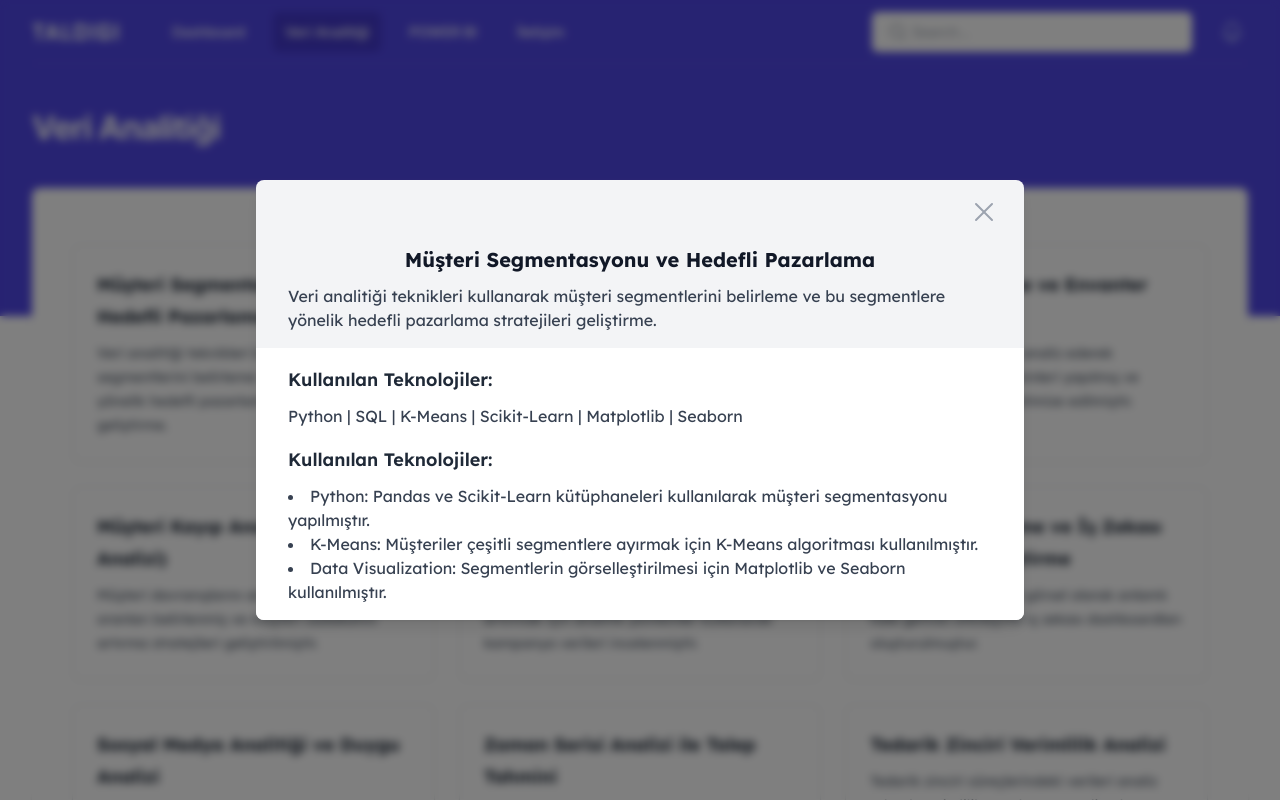
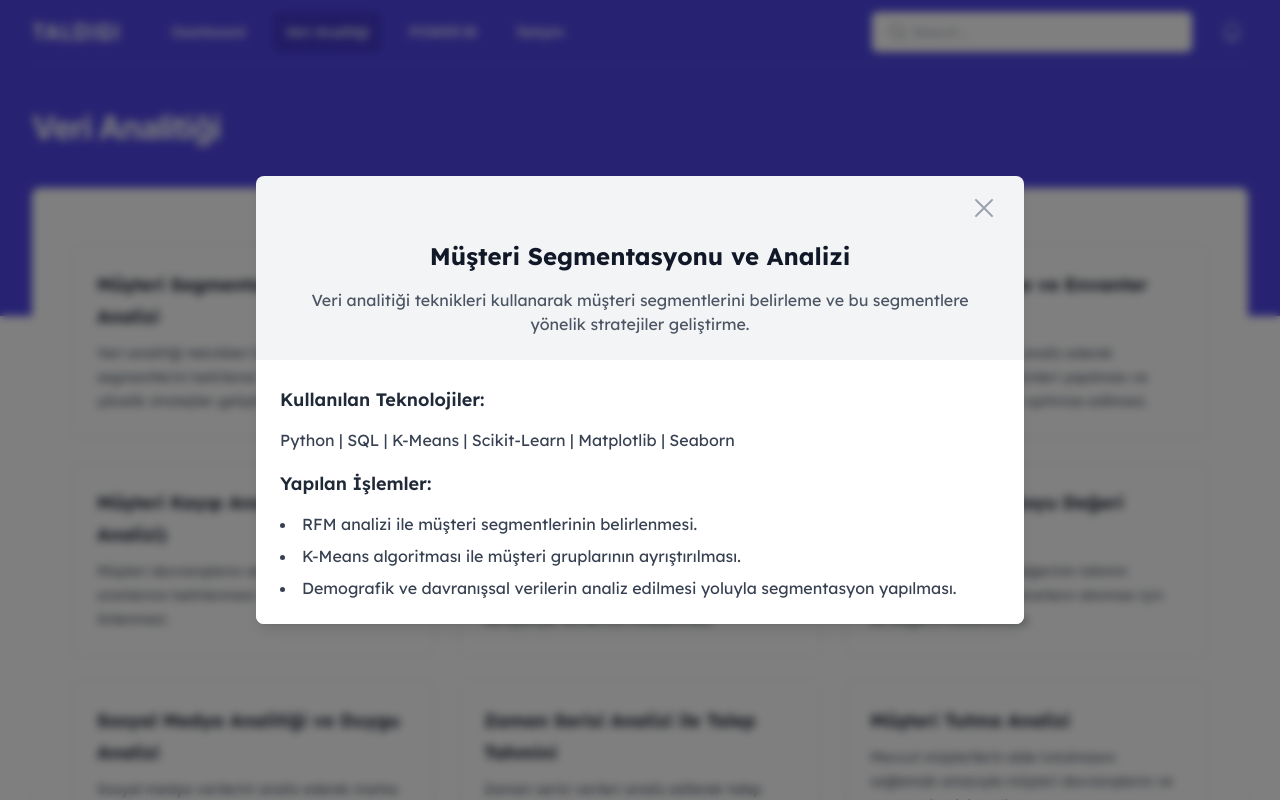
Before and after one commit to Altuggurgul/nextproject, a Next.js app: page /verianalitigi in a window 1280 px wide. Both pictures are taken after a click on the element 253 px from the left and 353 px from the top of the page. Shown: the top 800 px of the page. Built offline with nearby package versions, Linux system fonts and the light colour scheme.

Commit message:
Gallery ve verianaliti modal bileşenlerde düzenlemeler yapıldı

```diff
--- a/src/components/verianalitigi.jsx
+++ b/src/components/verianalitigi.jsx
@@ -15,12 +15,12 @@ const Cardsdata = ({ searchTerm = '', category }) => {
   const cardsData = [
     {
       category: 'Customer Analytics',
-      title: 'Müşteri Segmentasyonu ve Hedefli Pazarlama',
-      description: 'Veri analitiği teknikleri kullanarak müşteri segmentlerini belirleme ve bu segmentlere yönelik hedefli pazarlama stratejileri geliştirme.',
-      technologies: [
-        'Python: Pandas ve Scikit-Learn kütüphaneleri kullanılarak müşteri segmentasyonu yapılmıştır.',
-        'K-Means: Müşteriler çeşitli segmentlere ayırmak için K-Means algoritması kullanılmıştır.',
-        'Data Visualization: Segmentlerin görselleştirilmesi için Matplotlib ve Seaborn kullanılmıştır.'
+      title: 'Müşteri Segmentasyonu ve Analizi',
+      description: 'Veri analitiği teknikleri kullanarak müşteri segmentlerini belirleme ve bu segmentlere yönelik stratejiler geliştirme.',
+      examples: [
+        'RFM analizi ile müşteri segmentlerinin belirlenmesi.',
+        'K-Means algoritması ile müşteri gruplarının ayrıştırılması.',
+        'Demografik ve davranışsal verilerin analiz edilmesi yoluyla segmentasyon yapılması.'
       ],
       technologiesList: [
         "Python",
@@ -32,170 +32,160 @@ const Cardsdata = ({ searchTerm = '', category }) => {
       ]
     },
     {
-      category: 'Anomaly Detection',
-      title: 'Makine Öğrenmesi ile Anomali Tespiti',
-      description: 'Veri setlerinde olağandışı veya beklenmeyen veri noktalarını tespit etmek için makine öğrenmesi algoritmaları kullanılmıştır.',
-      technologies: [
-        'Python: TensorFlow ve Keras kütüphaneleri kullanılarak derin öğrenme modelleri oluşturulmuştur.',
-        'Autoencoder: Anomali tespiti için bir Autoencoder modeli eğitilmiştir.',
-        'Data Preprocessing: Verilerin normalizasyonu ve temizlenmesi için Pandas ve NumPy kullanılmıştır.'
+      category: 'Customer Sentiment Analysis',
+      title: 'Müşteri Duygu Analizi',
+      description: 'Müşteri geri bildirimleri ve sosyal medya verileri kullanılarak duygu analizi yapılması.',
+      examples: [
+        'Doğal dil işleme teknikleri ile müşteri geri bildirimlerinin analiz edilmesi.',
+        'Duygu analizi modelleri kullanılarak müşteri memnuniyeti değerlendirilmesi.',
+        'Sosyal medya verilerinden elde edilen içgörüler ile duygu analizi yapılması.'
       ],
       technologiesList: [
         "Python",
-        "TensorFlow",
-        "Keras",
-        "Autoencoder",
-        "Pandas",
-        "NumPy"
+        "NLTK",
+        "TextBlob",
+        "VADER",
+        "Scikit-Learn"
       ]
     },
     {
       category: 'Sales Forecasting',
       title: 'Satış Tahminleme ve Envanter Optimizasyonu',
-      description: 'Geçmiş satış verilerini analiz ederek gelecekteki talep tahminleri yapılmış ve envanter ihtiyaçları optimize edilmiştir.',
-      technologies: [
-        'Python: Statsmodels kütüphanesi kullanılarak zaman serisi analizi yapılmıştır.',
-        'ARIMA: ARIMA modeli kullanılarak satış tahminleri gerçekleştirilmiştir.',
-        'Data Visualization: Tahmin sonuçları Matplotlib ve Seaborn ile görselleştirilmiştir.'
+      description: 'Geçmiş satış verilerini analiz ederek gelecekteki talep tahminleri yapılması ve envanter ihtiyaçlarının optimize edilmesi.',
+      examples: [
+        'ARIMA modeli ile satış tahminlerinin gerçekleştirilmesi.',
+        'Zaman serisi analizi ile talep tahminleri yapılması.',
+        'Envanter yönetimi için stok seviyelerinin optimize edilmesi.'
       ],
       technologiesList: [
         "Python",
         "SQL",
+        "ARIMA",
         "Statsmodels",
-        "ARIMA",
-        "Matplotlib",
-        "Seaborn"
+        "Pandas"
       ]
     },
     {
       category: 'Customer Churn',
       title: 'Müşteri Kayıp Analizi (Churn Analizi)',
-      description: 'Müşteri davranışlarını analiz ederek kayıp oranları belirlenmiş ve müşteri sadakatini artırma stratejileri geliştirilmiştir.',
-      technologies: [
-        'Python: Scikit-Learn kütüphanesi kullanılarak lojistik regresyon modeli eğitilmiştir.',
-        'Random Forest: Churn tahmini için Random Forest modeli kullanılmıştır.',
-        'Data Processing: Pandas ve NumPy kullanılarak veri ön işleme ve özellik mühendisliği gerçekleştirilmiştir.'
+      description: 'Müşteri davranışlarını analiz ederek kayıp oranlarının belirlenmesi ve kayıpların önlenmesi.',
+      examples: [
+        'Lojistik regresyon modeli ile churn tahminlerinin yapılması.',
+        'Müşteri davranışlarına dayalı olarak churn riskinin hesaplanması.',
+        'Veri madenciliği teknikleri ile churn modellerinin oluşturulması.'
       ],
       technologiesList: [
         "Python",
         "SQL",
         "Scikit-Learn",
-        "Random Forest",
-        "Pandas",
-        "NumPy"
+        "Logistic Regression",
+        "Random Forest"
       ]
     },
     {
       category: 'Marketing Analytics',
       title: 'Pazarlama Kampanyası Performans Analizi',
-      description: 'Kampanyaların başarısını ölçmek ve ROI\'yi artırmak için analitik yöntemler kullanarak kampanya verileri incelenmiştir.',
-      technologies: [
-        'Python: Pandas ve Numpy ile veri manipülasyonu yapılmıştır.',
-        'A/B Testing: Kampanyalar arasındaki performans farkını değerlendirmek için A/B testi yapılmıştır.',
-        'Data Visualization: Kampanya performansı Matplotlib ve Plotly ile görselleştirilmiştir.'
+      description: 'Kampanyaların başarısını ölçmek ve ROI\'yi artırmak için analitik yöntemler kullanarak kampanya verilerinin incelenmesi.',
+      examples: [
+        'A/B testleri ile kampanya performanslarının karşılaştırılması.',
+        'Pazarlama verilerinin analiz edilmesi yoluyla kampanya optimizasyonu yapılması.',
+        'ROI hesaplamaları ile kampanya etkinliğinin değerlendirilmesi.'
       ],
       technologiesList: [
         "Python",
         "SQL",
         "Pandas",
         "A/B Testing",
-        "Matplotlib",
-        "Plotly"
+        "Matplotlib"
       ]
     },
     {
-      category: 'Data Visualization',
-      title: 'Veri Görselleştirme ve İş Zekası Dashboard Geliştirme',
-      description: 'Karmaşık veri setlerini görsel olarak anlamlı hale getiren etkileşimli iş zekası dashboardları oluşturulmuştur.',
-      technologies: [
-        'Python: Plotly ve Dash kütüphaneleri kullanılarak etkileşimli grafikler oluşturulmuştur.',
-        'Dashboard Design: Kullanıcı dostu arayüzler geliştirilmiş, veri filtreleme ve analiz imkanı sunulmuştur.',
-        'Data Processing: Büyük veri setleri Pandas ve Dask kullanılarak işlenmiştir.'
+      category: 'Customer Lifetime Value (CLTV) Prediction',
+      title: 'Müşteri Yaşam Boyu Değeri Tahmini',
+      description: 'Müşteri yaşam boyu değerinin tahmin edilmesi ve stratejik kararların alınması için bu değerin kullanılması.',
+      examples: [
+        'CLTV hesaplamaları ile müşteri segmentlerinin değerlendirilmesi.',
+        'Zaman serisi verileri kullanarak müşteri değerinin projeksiyonlarının yapılması.',
+        'Müşteri bağlılığını artırmak için CLTV modellerinin oluşturulması.'
       ],
       technologiesList: [
         "Python",
         "SQL",
-        "Plotly",
-        "Dash",
-        "Pandas",
-        "Dask"
+        "LTV",
+        "Cohort Analysis",
+        "Pandas"
       ]
     },
     {
       category: 'Social Media Analytics',
       title: 'Sosyal Medya Analitiği ve Duygu Analizi',
-      description: 'Sosyal medya verilerini analiz ederek marka algısı ölçülmüş ve müşteri geri bildirimlerinden değerli içgörüler çıkarılmıştır.',
-      technologies: [
-        'Python: NLTK ve TextBlob kullanılarak duygu analizi gerçekleştirilmiştir.',
-        'Web Scraping: Sosyal medya verileri BeautifulSoup ve Scrapy ile toplanmıştır.',
-        'Data Visualization: Analiz sonuçları Matplotlib ve Seaborn ile görselleştirilmiştir.'
+      description: 'Sosyal medya verilerini analiz ederek marka algısını ölçmek ve müşteri geri bildirimlerinden içgörüler elde etmek.',
+      examples: [
+        'Sosyal medya verilerinin toplanması ve analiz edilmesi.',
+        'Duygu analizi ile müşteri memnuniyeti ve marka algısının değerlendirilmesi.',
+        'Geri bildirimlerin analiz edilmesi yoluyla stratejik kararların alınması.'
       ],
       technologiesList: [
         "Python",
         "SQL",
         "NLTK",
         "TextBlob",
-        "BeautifulSoup",
-        "Scrapy"
+        "Seaborn"
       ]
     },
     {
       category: 'Time Series Forecasting',
       title: 'Zaman Serisi Analizi ile Talep Tahmini',
-      description: 'Zaman serisi verileri analiz edilerek talep tahminleri yapılmış ve bu tahminlere dayalı kararlar alınmıştır.',
-      technologies: [
-        'Python: Statsmodels ve Prophet kütüphaneleri ile zaman serisi modelleri oluşturulmuştur.',
-        'SARIMA: Talep tahmini için Seasonal ARIMA modeli kullanılmıştır.',
-        'Data Visualization: Zaman serisi verileri Matplotlib ve Seaborn ile görselleştirilmiştir.'
+      description: 'Zaman serisi verileri analiz edilerek talep tahminleri yapılması ve bu tahminlere dayalı kararlar alınması.',
+      examples: [
+        'Zaman serisi modelleri ile talep projeksiyonlarının yapılması.',
+        'SARIMA ve Prophet modelleri kullanarak tahminlerin gerçekleştirilmesi.',
+        'Sezonluk ve trend bileşenlerinin analiz edilmesi yoluyla talep tahmini yapılması.'
       ],
       technologiesList: [
         "Python",
         "SQL",
-        "Statsmodels",
+        "SARIMA",
         "Prophet",
-        "SARIMA",
-        "Matplotlib",
-        "Seaborn"
+        "Statsmodels"
       ]
     },
     {
-      category: 'Supply Chain Analytics',
-      title: 'Tedarik Zinciri Verimlilik Analizi',
-      description: 'Tedarik zinciri süreçlerindeki verileri analiz ederek verimlilik artırılmış ve maliyetler düşürülmüştür.',
-      technologies: [
-        'Python: Pandas ve NumPy kullanılarak veri analizi yapılmıştır.',
-        'Optimization: Tedarik zinciri optimizasyonu için Linear Programming ve PuLP kütüphanesi kullanılmıştır.',
-        'Data Visualization: Analiz sonuçları Plotly ve Matplotlib ile görselleştirilmiştir.'
+      category: 'Customer Retention Analysis',
+      title: 'Müşteri Tutma Analizi',
+      description: 'Mevcut müşterilerin elde tutulmasını sağlamak amacıyla müşteri davranışlarını ve memnuniyetini analiz etme.',
+      examples: [
+        'Müşteri memnuniyeti anketlerinin analizi.',
+        'Müşteri davranış verilerinin analiz edilmesi yoluyla sadakat programlarının optimize edilmesi.',
+        'Müşteri bağlılığını artırmaya yönelik stratejilerin geliştirilmesi.'
       ],
       technologiesList: [
         "Python",
         "SQL",
-        "Pandas",
-        "NumPy",
-        "Linear Programming",
-        "PuLP"
+        "Churn Analysis",
+        "Retention Modeling",
+        "Pandas"
       ]
     },
     {
       category: 'Recommendation Systems',
       title: 'Ürün Öneri Sistemi Optimizasyonu',
-      description: 'Kullanıcı davranış verileri analiz edilerek öneri sistemlerinin performansı artırılmıştır.',
-      technologies: [
-        'Python: Scikit-Learn ve Surprise kütüphaneleri ile öneri algoritmaları geliştirilmiştir.',
-        'Collaborative Filtering: Kullanıcı bazlı işbirlikçi filtreleme modeli kullanılmıştır.',
-        'Data Processing: Veri ön işleme ve özellik mühendisliği Pandas ve NumPy ile yapılmıştır.'
+      description: 'Kullanıcı davranış verilerini analiz ederek öneri sistemlerinin performansını artırma.',
+      examples: [
+        'İşbirlikçi filtreleme yöntemleri ile ürün önerilerinin kişiselleştirilmesi.',
+        'Öneri algoritmalarının performans değerlendirmelerinin yapılması.',
+        'Kullanıcı etkileşim verilerine dayalı olarak öneri sistemlerinin optimizasyonu.'
       ],
       technologiesList: [
         "Python",
         "SQL",
         "Scikit-Learn",
         "Surprise",
-        "Collaborative Filtering",
-        "Pandas",
-        "NumPy"
+        "Collaborative Filtering"
       ]
-    },
+    }
   ];
+
 
 
 
@@ -233,31 +223,30 @@ const Cardsdata = ({ searchTerm = '', category }) => {
 
 {selectedCard && (
   <div className="fixed inset-0 backdrop-blur-sm bg-black bg-opacity-50 z-50 flex items-center justify-center transition-opacity duration-300">
-    <div className="bg-gray-100 w-full max-w-3xl h-auto md:h-auto relative rounded-lg shadow-lg flex flex-col z-60 overflow-hidden mx-4 md:mx-8 my-8 md:my-16">
+    <div className="bg-gray-100 w-full max-w-3xl h-auto relative rounded-lg shadow-lg flex flex-col overflow-hidden mx-4 md:mx-8 my-8 md:my-16">
       <button
-        className="absolute top-2 right-4 text-gray-400 bg-opacity-70 p-2 z-70 focus:outline-none transition-transform transform hover:text-gray-700"
+        className="absolute top-2 right-4 text-gray-400 bg-opacity-70 p-2 focus:outline-none transition-transform transform hover:text-gray-700"
         onClick={closeModal}
         style={{ zIndex: 1000 }}
       >
         <XMarkIcon aria-hidden="true" className="h-8 w-8" />
       </button>
-      <div className="flex-grow flex flex-col justify-center items-center relative pt-16 px-4 md:px-8">
-        <h3 className="text-xl font-bold text-gray-900 mb-2">{selectedCard.title}</h3>
-        <p className="text-gray-700 mb-4">{selectedCard.description}</p>
+      <div className="flex-grow flex flex-col justify-center items-center pt-16 px-4 md:px-8">
+        <h3 className="text-2xl font-bold text-gray-900 mb-4">{selectedCard.title}</h3>
+        <p className="text-gray-600 mb-6 text-center">{selectedCard.description}</p>
       </div>
       <div className="bg-white w-full">
-        <div className="p-4 mx-4">
-        <h4 className="text-lg font-semibold text-gray-800 mb-2">Kullanılan Teknolojiler:</h4>
-          <p className="text-gray-700">
+        <div className="p-6">
+          <h4 className="text-lg font-semibold text-gray-800 mb-3">Kullanılan Teknolojiler:</h4>
+          <p className="text-gray-700 mb-4">
             {selectedCard.technologiesList.join(' | ')}
           </p>
-          <h4 className="mt-4 text-lg font-semibold text-gray-800 mb-2">Kullanılan Teknolojiler:</h4>
-          <ul className="list-disc list-inside text-gray-700">
-            {selectedCard.technologies.map((tech, idx) => (
+          <h4 className="mt-4 text-lg font-semibold text-gray-800 mb-3">Yapılan İşlemler:</h4>
+          <ul className="space-y-2 list-disc list-inside text-gray-700">
+            {selectedCard.examples.map((tech, idx) => (
               <li key={idx}>{tech}</li>
             ))}
           </ul>
-
         </div>
       </div>
     </div>
@@ -272,6 +261,7 @@ const Cardsdata = ({ searchTerm = '', category }) => {
 
 
 
+
     </div>
   );
 };
```
Also changed, not shown: src/components/Gallery.jsx (+7 -5 lines).
